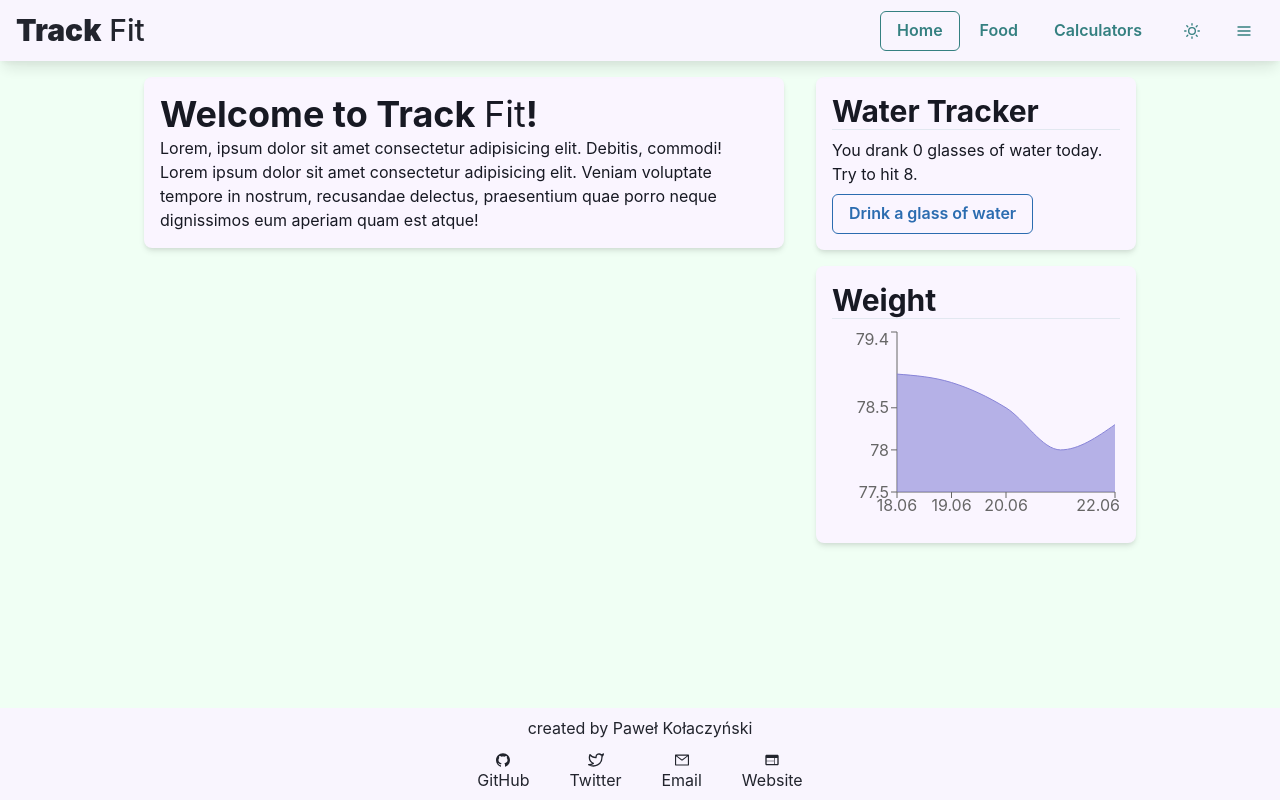
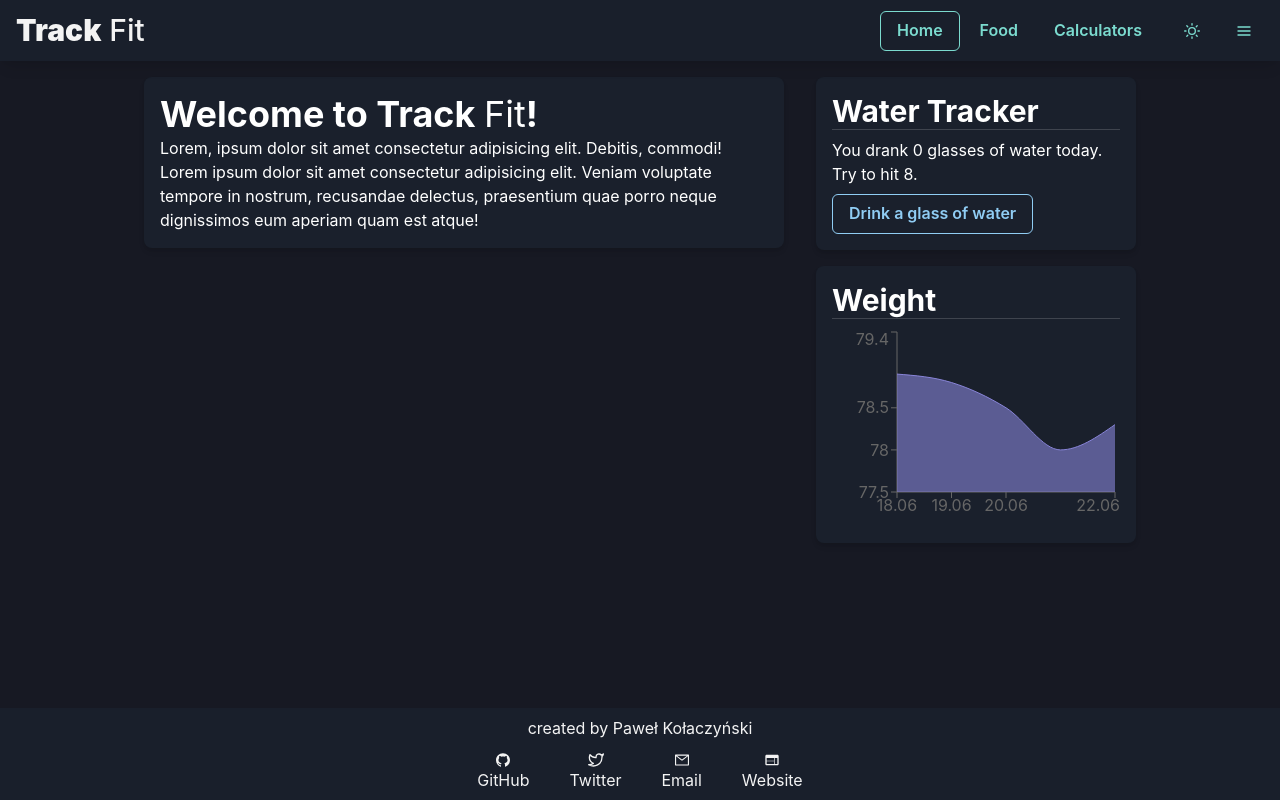
Before and after one commit to kolaczyn/fit-tracker, a Next.js app: page / in a window 1280 px wide. Built offline with nearby package versions, Linux system fonts and the light colour scheme.

Commit message:
change default color scheme to dark

```diff
--- /dev/null
+++ b/src/pages/_document.tsx
@@ -0,0 +1,20 @@
+// pages/_document.js
+
+import { ColorModeScript } from '@chakra-ui/react';
+import NextDocument, { Html, Head, Main, NextScript } from 'next/document';
+import theme from '../theme';
+
+export default class Document extends NextDocument {
+  render() {
+    return (
+      <Html lang="en">
+        <Head />
+        <body>
+          <ColorModeScript initialColorMode={theme.config.initialColorMode} />
+          <Main />
+          <NextScript />
+        </body>
+      </Html>
+    );
+  }
+}
--- a/src/theme.ts
+++ b/src/theme.ts
@@ -1,8 +1,9 @@
-import { extendTheme } from '@chakra-ui/react';
+import { extendTheme, ThemeConfig } from '@chakra-ui/react';
 
-const theme = extendTheme({
+const config: ThemeConfig = {
   initialColorMode: 'dark',
   useSystemColorMode: false,
-});
+};
+const theme = extendTheme({ config });
 
 export default theme;
```
Also changed, not shown: src/components/layout/_document.tsx (deleted, +0 -17 lines), src/pages/_app.tsx (line endings or trailing spaces).
